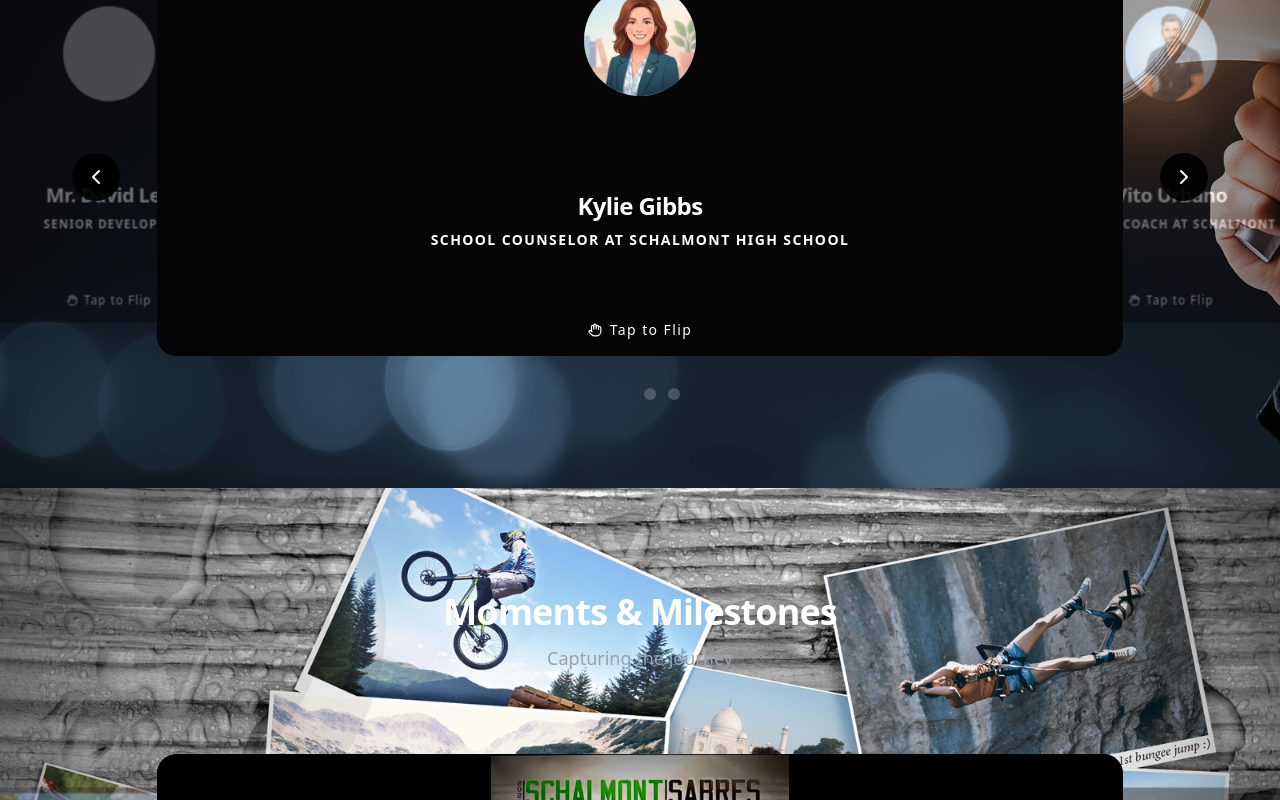
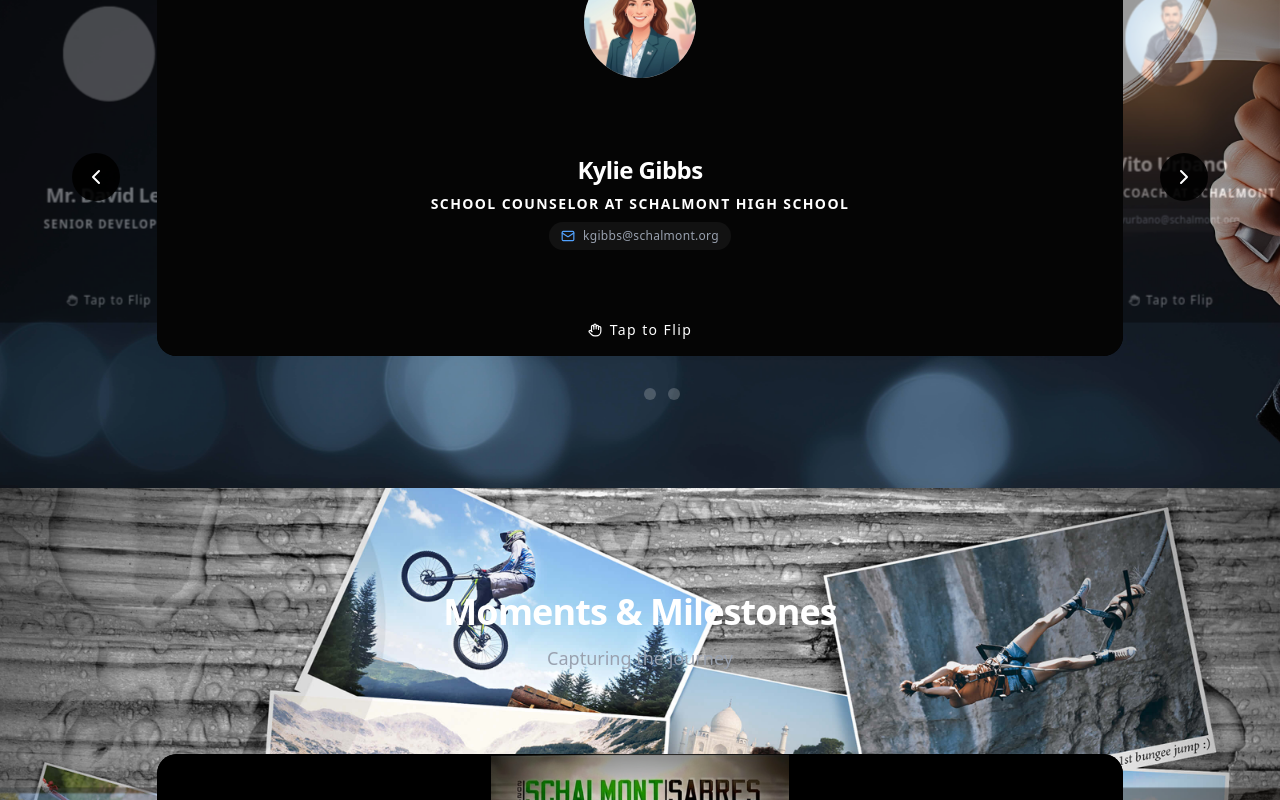
Before and after one commit to cvegabello/portafolio-factory-NestJs, a Next.js app: page / in a window 1280 px wide. Shown: the part 8300-9100 px from the top of the page. Built offline with nearby package versions, Linux system fonts and the light colour scheme; grey boxes are pictures that could not be loaded.

Commit message:
feat: add clickable email badge to reference cards

```diff
--- a/components/ui/ReferencesCarousel.tsx
+++ b/components/ui/ReferencesCarousel.tsx
@@ -3,7 +3,7 @@
 import React, { useState } from 'react';
 import { motion, PanInfo } from 'framer-motion';
 import {
-  ChevronLeft, ChevronRight, Hand, Quote, Star, User
+  ChevronLeft, ChevronRight, Hand, Quote, Star, User, Mail
 } from 'lucide-react';
 
 // --- DEFINICIÓN DE TIPOS (Adaptado a Referencias) ---
@@ -15,6 +15,7 @@
   quote: string;
   signature: string;
   pdfUrl?: string | null;
+  email?: string;
 }
 
 interface CarouselProps {
@@ -176,9 +177,21 @@
                               </h3>
 
                               {/* Cargo (En Naranja/Accent) */}
-                              <span className="text-accent font-bold tracking-widest text-sm md:text-base uppercase mb-4">
+                              <span className={`text-accent font-bold tracking-widest text-sm md:text-base uppercase ${item.email ? 'mb-2' : 'mb-4'}`}>
                                 {item.role}
                               </span>
+
+                              {/* Correo Electrónico */}
+                              {item.email && (
+                                <a
+                                  href={`mailto:${item.email}`}
+                                  className="flex items-center gap-2 text-gray-400 hover:text-white transition-colors text-xs md:text-sm mb-4 bg-white/5 py-1.5 px-3 rounded-full border border-white/10 hover:border-white/30"
+                                  onClick={(e) => e.stopPropagation()}
+                                >
+                                  <Mail size={14} className="text-blue-400" />
+                                  <span className="font-medium tracking-wide">{item.email}</span>
+                                </a>
+                              )}
 
                               {/* Línea y Tap to Flip */}
                               <div className="mt-auto w-full px-12 flex flex-col items-center">
--- a/data/references.ts
+++ b/data/references.ts
@@ -10,6 +10,7 @@
       id: 1,
       name: "Kylie Gibbs",
       role: "School Counselor at Schalmont High School",
+      email: "kgibbs@schalmont.org", // Placeholder: user should update this with the real email
       avatar: "/img/kylie-gibbs-avatar.png", // Foto de la persona
       quote:
         "Santiago is an exceptional student. He has a natural ability to not only succeed academically but thrive in college preparatory courses. His teachers and peers enjoy having him in class, he is respectful, kind, and conscientious of others. I have no doubt that he will do well wherever he chooses to study.",
@@ -20,6 +21,7 @@
       id: 2,
       name: "Vito Urbano",
       role: "Head Varsity Soccer Coach at Schalmont High School",
+      email: "vurbano@schalmont.org", // Placeholder: user should update this with the real email
       avatar: "/img/vito-urbano-avatar.png",
       quote:
         "Santiago is an outstanding student-athlete. [Placeholder: We will update this quote as soon as Coach Urbano sends his official recommendation letter.]",
```
